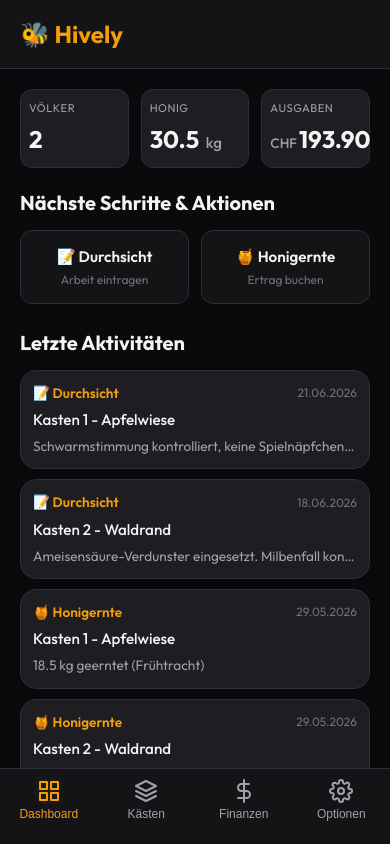
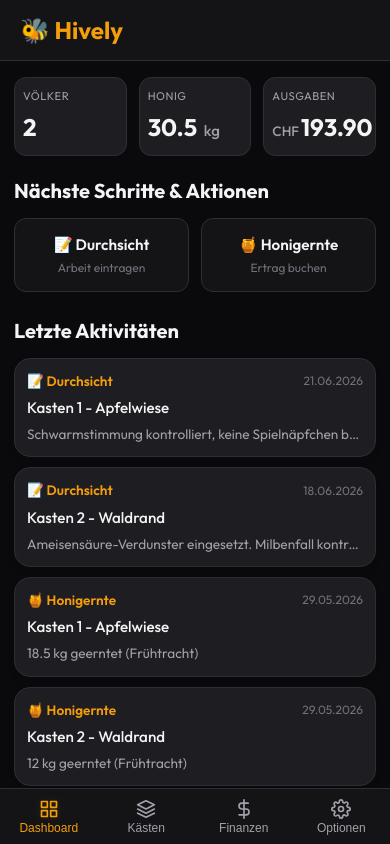
Before and after one commit to uhlme/hively, a website built with Vite: page index.html in a window 390 px wide. Built offline with nearby package versions, Linux system fonts and the light colour scheme.

Commit message:
style: optimize header and footer layout to reduce space on mobile devices

```diff
--- a/src/style.css
+++ b/src/style.css
@@ -38,7 +38,7 @@
   --queen-blue: #3b82f6;
 
   /* UI variables */
-  --nav-height: 76px;
+  --nav-height: 56px;
   --safe-top: env(safe-area-inset-top, 0px);
   --safe-bottom: env(safe-area-inset-bottom, 0px);
 }
@@ -69,13 +69,12 @@ body {
   flex-direction: column;
   height: 100%;
   width: 100%;
-  padding-top: var(--safe-top);
 }
 
 header {
   background-color: var(--bg-secondary);
   border-bottom: 1px solid var(--border-color);
-  padding: 16px 20px;
+  padding: calc(var(--safe-top) + 12px) 20px 12px;
   display: flex;
   justify-content: space-between;
   align-items: center;
@@ -100,8 +99,8 @@ header .header-actions {
 main {
   flex: 1;
   overflow-y: auto;
-  padding: 20px;
-  padding-bottom: calc(var(--nav-height) + var(--safe-bottom) + 20px);
+  padding: 16px 14px;
+  padding-bottom: calc(var(--nav-height) + var(--safe-bottom) + 16px);
   -webkit-overflow-scrolling: touch;
 }
 
@@ -116,8 +115,7 @@ nav.bottom-nav {
   border-top: 1px solid var(--border-color);
   display: flex;
   justify-content: space-around;
-  align-items: flex-start;
-  padding-top: 10px;
+  align-items: center;
   padding-bottom: var(--safe-bottom);
   z-index: 100;
   backdrop-filter: blur(10px);
@@ -141,9 +139,9 @@ nav.bottom-nav {
 }
 
 .nav-item svg {
-  width: 24px;
-  height: 24px;
-  margin-bottom: 4px;
+  width: 20px;
+  height: 20px;
+  margin-bottom: 2px;
   stroke: var(--text-secondary);
   fill: none;
   transition: all 0.2s ease;
```
